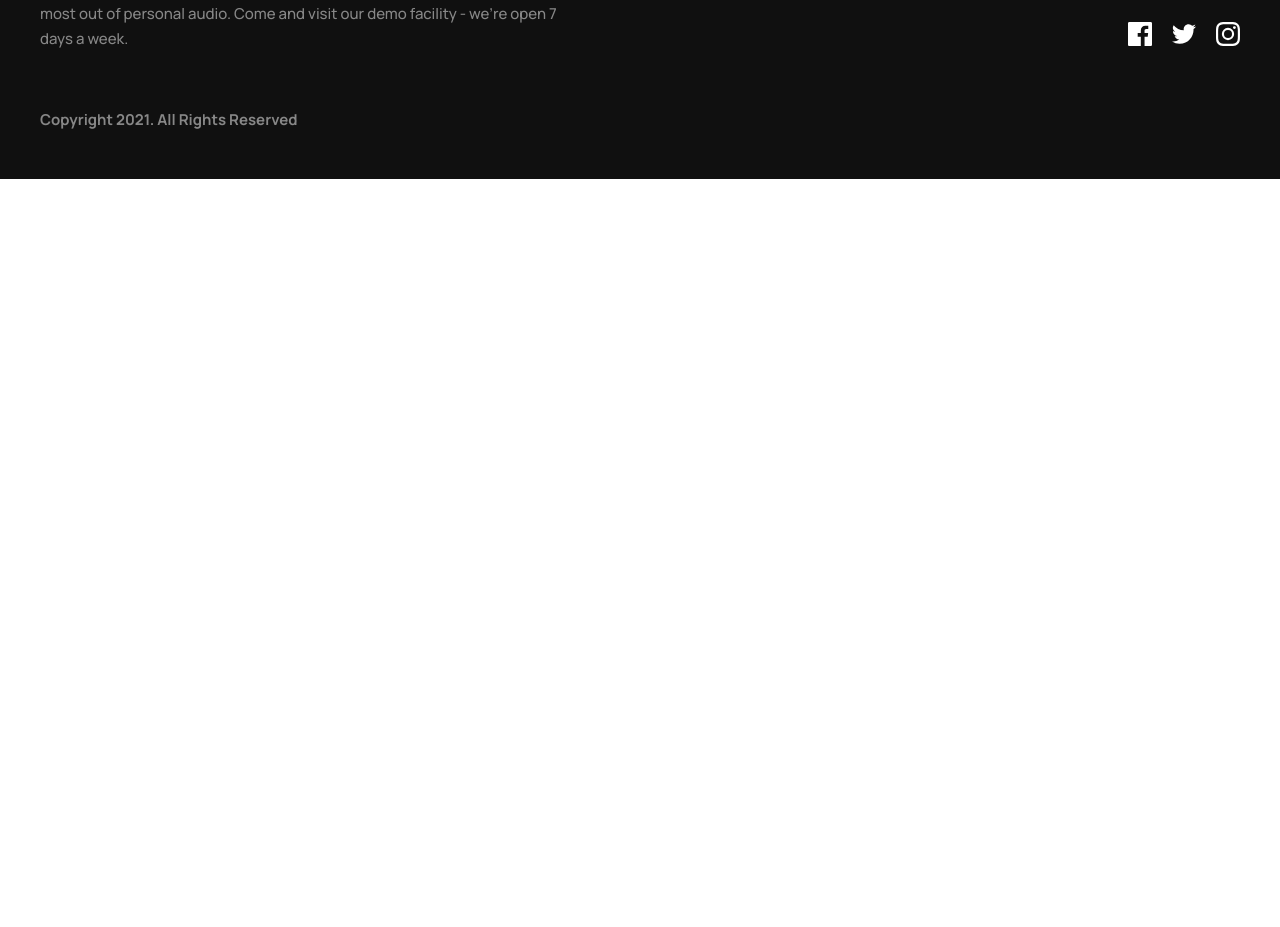
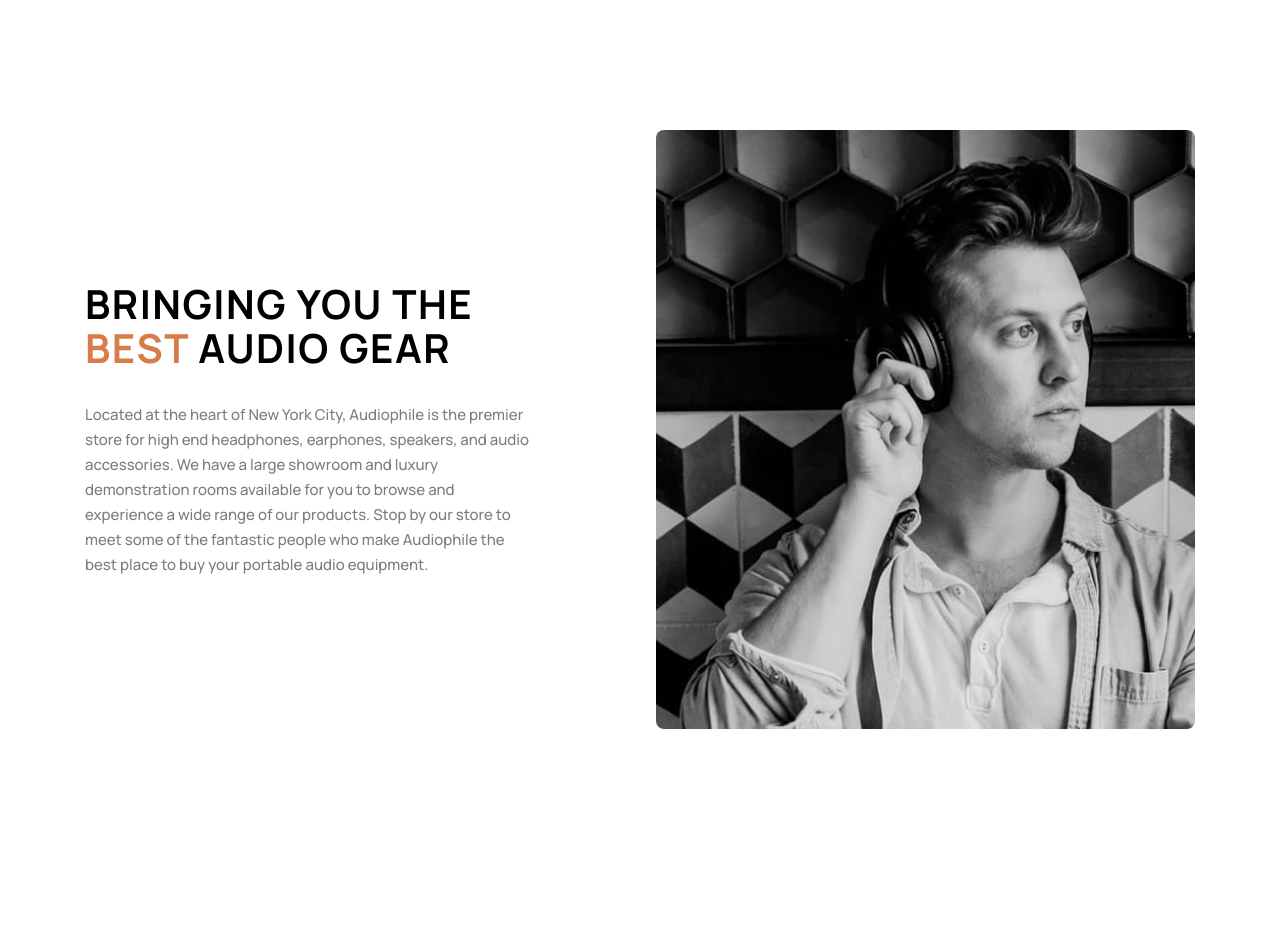
Before and after one commit to BBrownley/audiophile-ecommerce, a React (Create React App) app in the folder client/: page / in a window 1280 px wide. Shown: the part 882-1809 px from the top of the page. Before the commit the page ends 1061 px from the top, so only its background shows below. Built offline with nearby package versions, Linux system fonts and the light colour scheme.

Commit message:
Built BestGear component

```diff
--- /dev/null
+++ b/client/src/components/BestGear/BestGear.elements.js
@@ -0,0 +1,88 @@
+import styled from "styled-components";
+
+import bestGearDesktop from "../../assets/shared/desktop/image-best-gear.jpg";
+import bestGearTablet from "../../assets/shared/tablet/image-best-gear.jpg";
+import bestGearMobile from "../../assets/shared/mobile/image-best-gear.jpg";
+
+export const Container = styled.div`
+  display: flex;
+  max-width: 1110px;
+  margin: 0 auto;
+  margin-top: 20rem;
+  margin-bottom: 12.5rem;
+  > * {
+    flex: 1;
+  }
+  .desc {
+    display: flex;
+    flex-direction: column;
+    justify-content: center;
+    > * {
+      padding-right: 19%;
+      margin: 0;
+    }
+    h2 {
+      margin-bottom: 1rem;
+      .primary {
+        color: ${props => props.theme.colors.primary};
+      }
+    }
+    p {
+      margin-top: 1rem;
+      color: #7d7d7d;
+    }
+  }
+  .img-wrapper {
+    padding-bottom: 54%;
+    position: relative;
+    &__img {
+      border-radius: 0.5rem;
+      background: url(${bestGearDesktop});
+      background-size: cover;
+      position: absolute;
+      top: 0;
+      left: 0;
+      right: 0;
+      bottom: 0;
+      margin-left: 1rem;
+    }
+  }
+  @media (max-width: 1040px) {
+    margin-bottom: 5.75rem;
+    flex-direction: column-reverse;
+    .img-wrapper {
+      padding-bottom: 42%;
+      &__img {
+        background: url(${bestGearTablet});
+        background-size: cover;
+        margin-left: 0;
+      }
+    }
+    .desc {
+      margin: 4rem auto 0 auto;
+      text-align: center;
+      width: 90%;
+      > * {
+        padding-right: 0;
+      }
+    }
+  }
+  @media (max-width: 630px) {
+    margin-bottom: 7.5rem;
+    .img-wrapper {
+      padding-bottom: 92%;
+      &__img {
+        background: url(${bestGearMobile});
+        background-size: cover;
+        margin-left: 0;
+      }
+    }
+    .desc {
+      margin-top: 2rem;
+      h2 {
+        font-size: 1.75rem;
+        margin-bottom: 0;
+      }
+    }
+  }
+`;
--- /dev/null
+++ b/client/src/components/BestGear/BestGear.jsx
@@ -0,0 +1,26 @@
+import React from "react";
+
+import { Container } from "./BestGear.elements";
+
+export default function BestGear() {
+  return (
+    <Container>
+      <div className="desc">
+        <h2>
+          Bringing you the <span className="primary">best</span> audio gear
+        </h2>
+        <p>
+          Located at the heart of New York City, Audiophile is the premier store
+          for high end headphones, earphones, speakers, and audio accessories.
+          We have a large showroom and luxury demonstration rooms available for
+          you to browse and experience a wide range of our products. Stop by our
+          store to meet some of the fantastic people who make Audiophile the
+          best place to buy your portable audio equipment.
+        </p>
+      </div>
+      <div className="img-wrapper">
+        <div className="img-wrapper__img"></div>
+      </div>
+    </Container>
+  );
+}
--- a/client/src/components/Home/Home.jsx
+++ b/client/src/components/Home/Home.jsx
@@ -1,11 +1,13 @@
 import React from "react";
 
 import CategoryNavigation from "../CategoryNavigation/CategoryNavigation";
+import BestGear from "../BestGear/BestGear";
 
 export default function Home() {
   return (
     <div>
       <CategoryNavigation />
+      <BestGear />
     </div>
   );
 }
```
